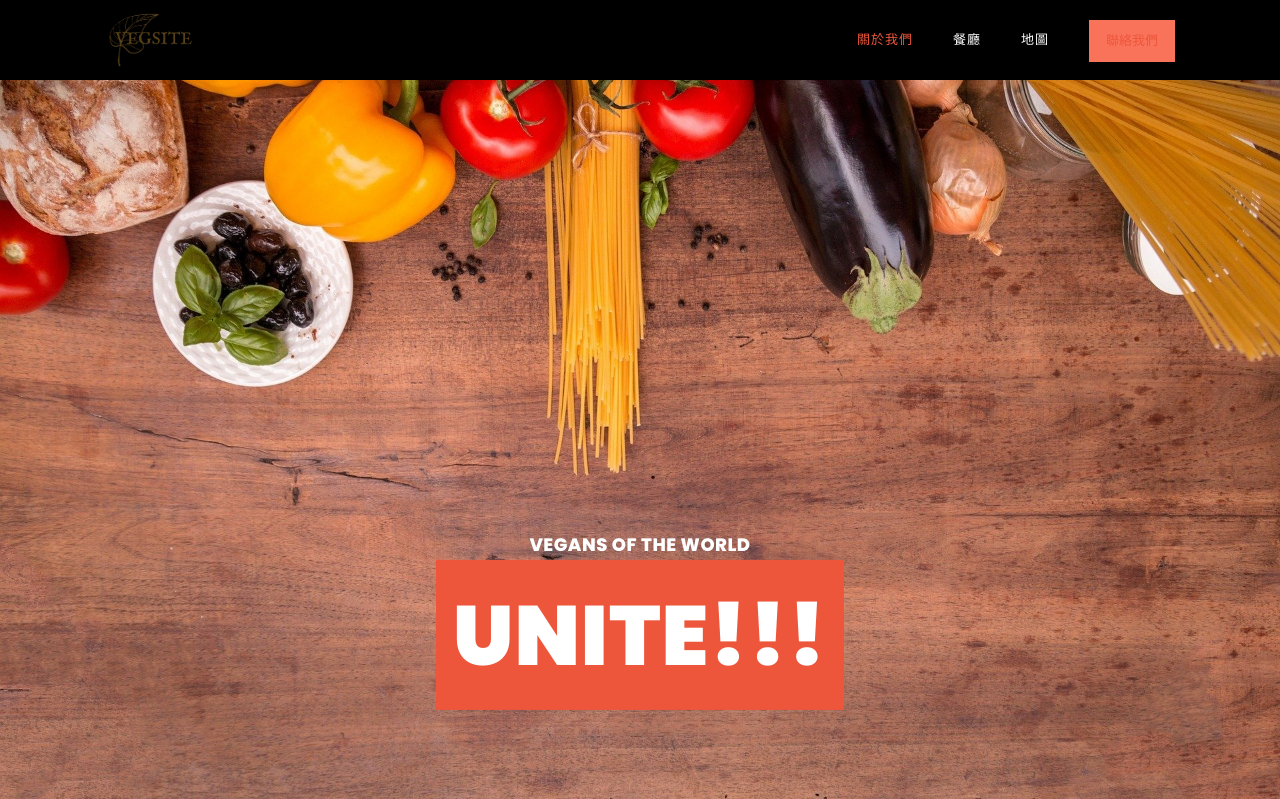
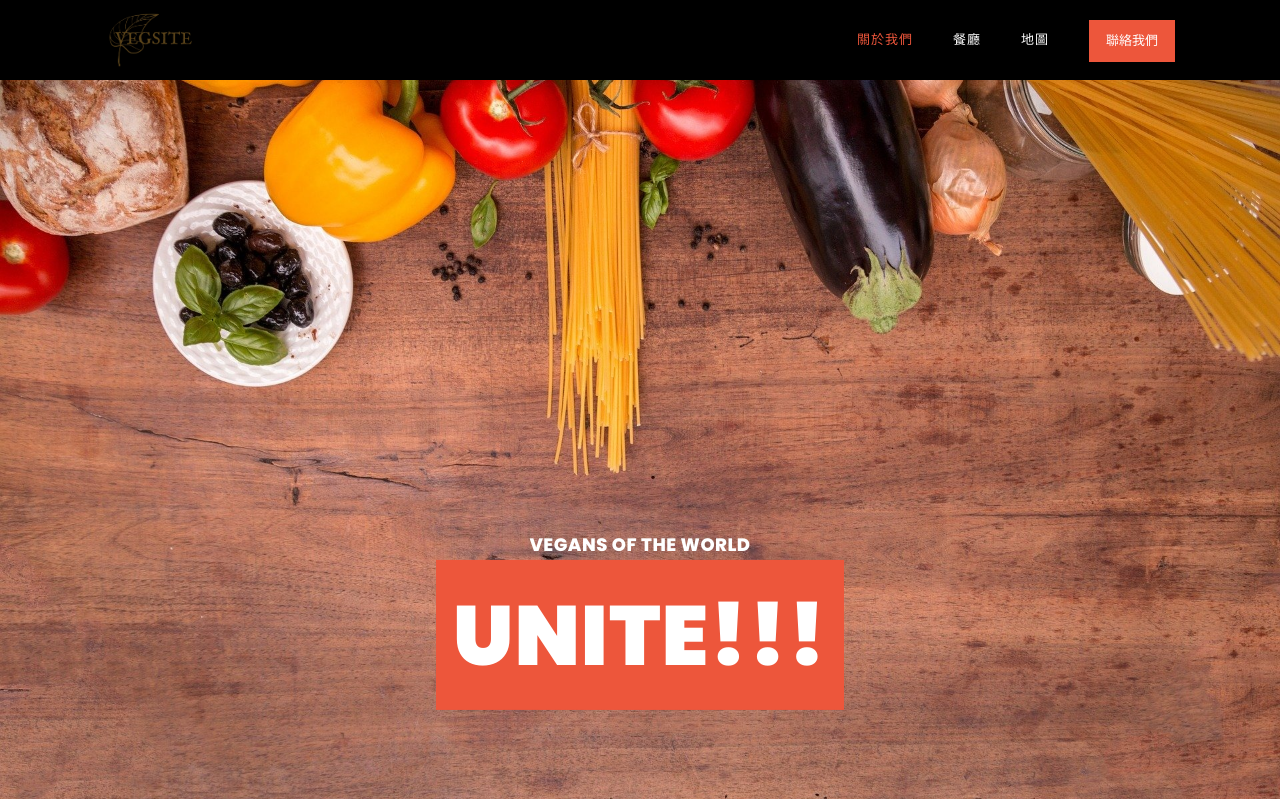
Before and after one commit to Exitialium/vegsite.tw, a Django app: page / in a window 1280 px wide, with the pointer over the restyled element. Shown: the top 799 px of the page. Run offline with Django 3.2, Linux system fonts and the light colour scheme; some libraries are stand-ins or nearby versions.

Commit message:
nav update

```diff
--- a/static/css/index.css
+++ b/static/css/index.css
@@ -238,7 +238,8 @@ header
 }
 
 .background-header .main-nav .nav li:last-child a:hover {
-  /*color: #fff!important;*/
+
+  color: #fff!important;
 }
 
 .background-header .main-nav .nav li:hover a {
@@ -341,7 +342,6 @@ header
 }
 
 .header-area .main-nav .nav li:last-child a:hover {
-  background-color: #f9735b;
   opacity: 1;
 }
 
```
Also changed, not shown: 2 other files.
